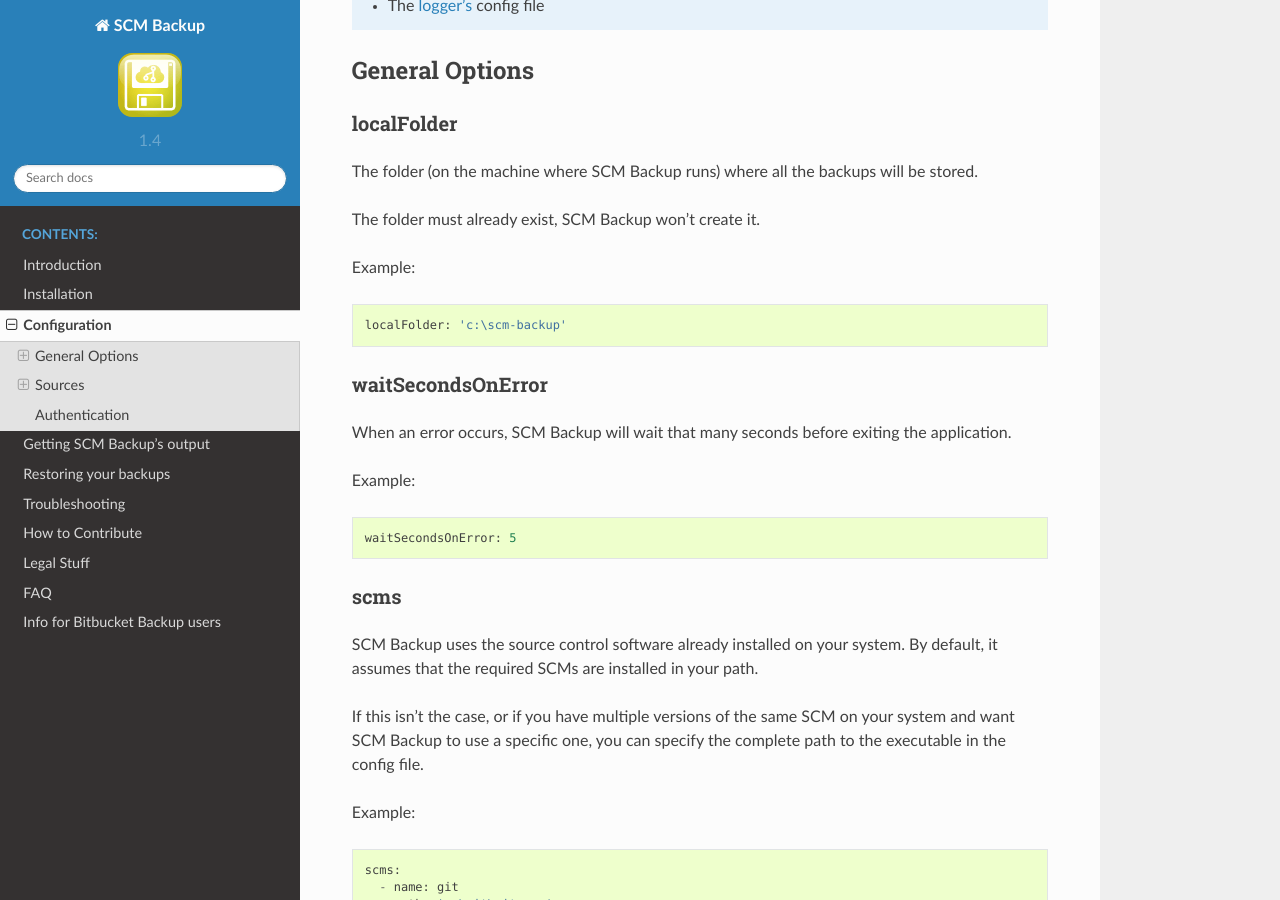
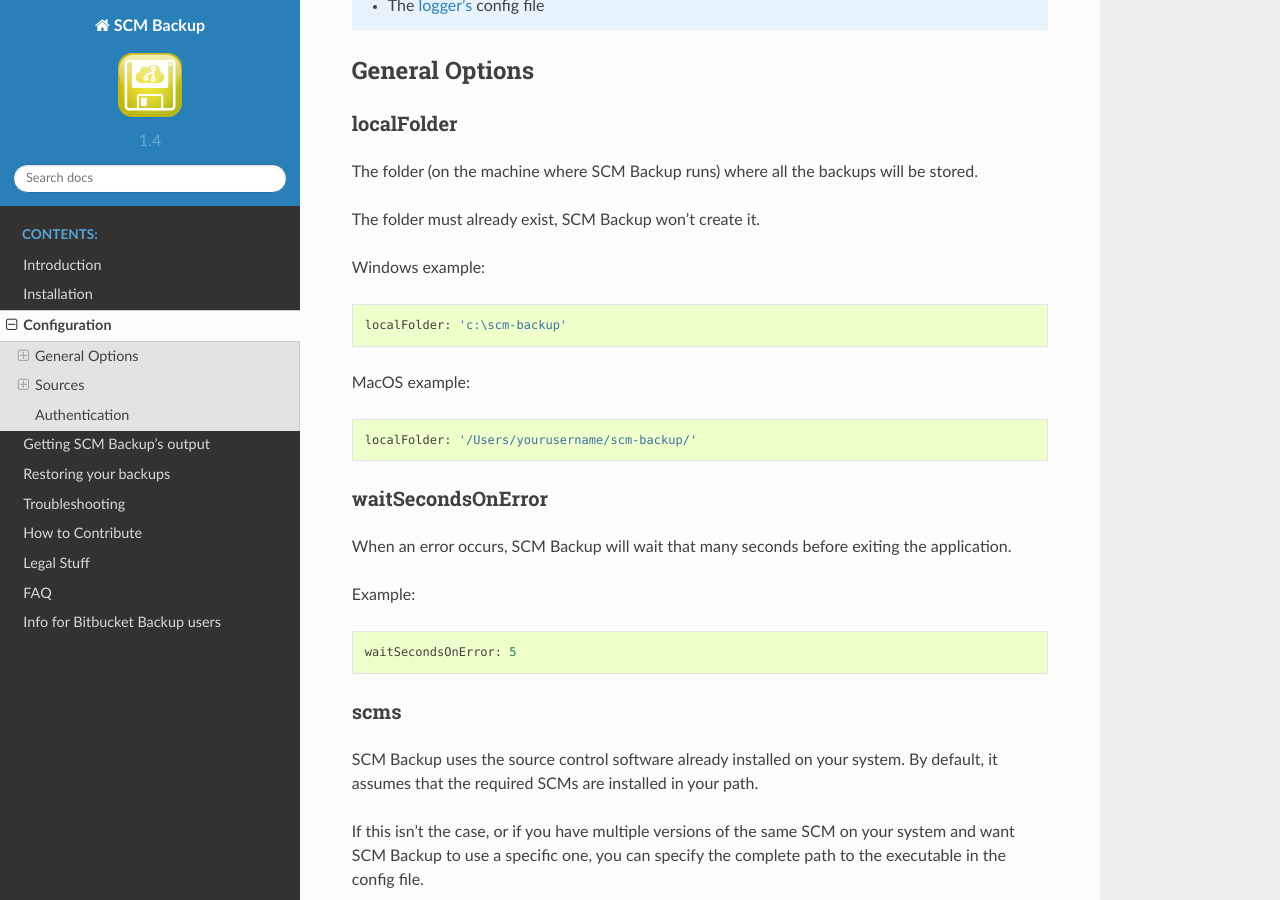
Before and after one commit to christianspecht/scm-backup-docs, a Sphinx documentation site: the page built from source/config.rst, in a window 1280 px wide and 900 px high, scrolled down 402 px. Built offline with Sphinx 7.4.7 and the Read the Docs theme 2.0.0, drawn with Linux system fonts in a browser that asks for light colours.

Commit message:
add MacOS example
Source: https://stackoverflow.com/q/57332488/6884
(I don't have access to a Mac to test it myself)

```diff
--- a/source/config.rst
+++ b/source/config.rst
@@ -25,9 +25,13 @@ The folder (on the machine where SCM Backup runs) where all the backups will be
 
 The folder must already exist, SCM Backup won't create it.
 
-Example::
+Windows example::
 
     localFolder: 'c:\scm-backup'
+
+MacOS example::
+
+    localFolder: '/Users/yourusername/scm-backup/'
 
 
 waitSecondsOnError
```
